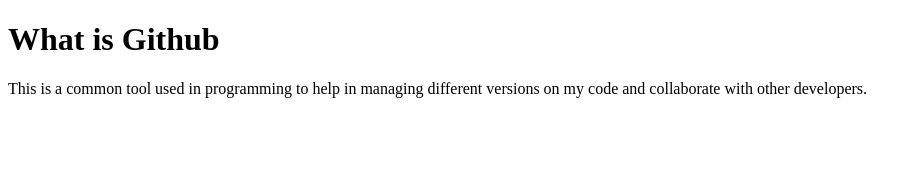
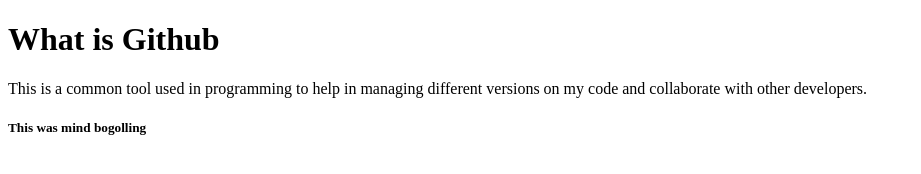
Before and after one commit to codebeast01/Intro-To-GitHub, a plain HTML site: page index.html in a window 1280 px wide. Shown: the whole page, without its empty margins (0-921 px from the left). Drawn offline with Linux system fonts and the light colour scheme.

Commit message:
vieed on web

```diff
--- a/index.html
+++ b/index.html
@@ -8,7 +8,10 @@
     <h1>What is Github</h1>
     <p>This is a common tool used in programming to help in managing
         different versions on my code and collaborate with other developers.
+
     </p>
+
+    <h5>This was mind bogolling</h5>
   </body>
 
   </html>
```
